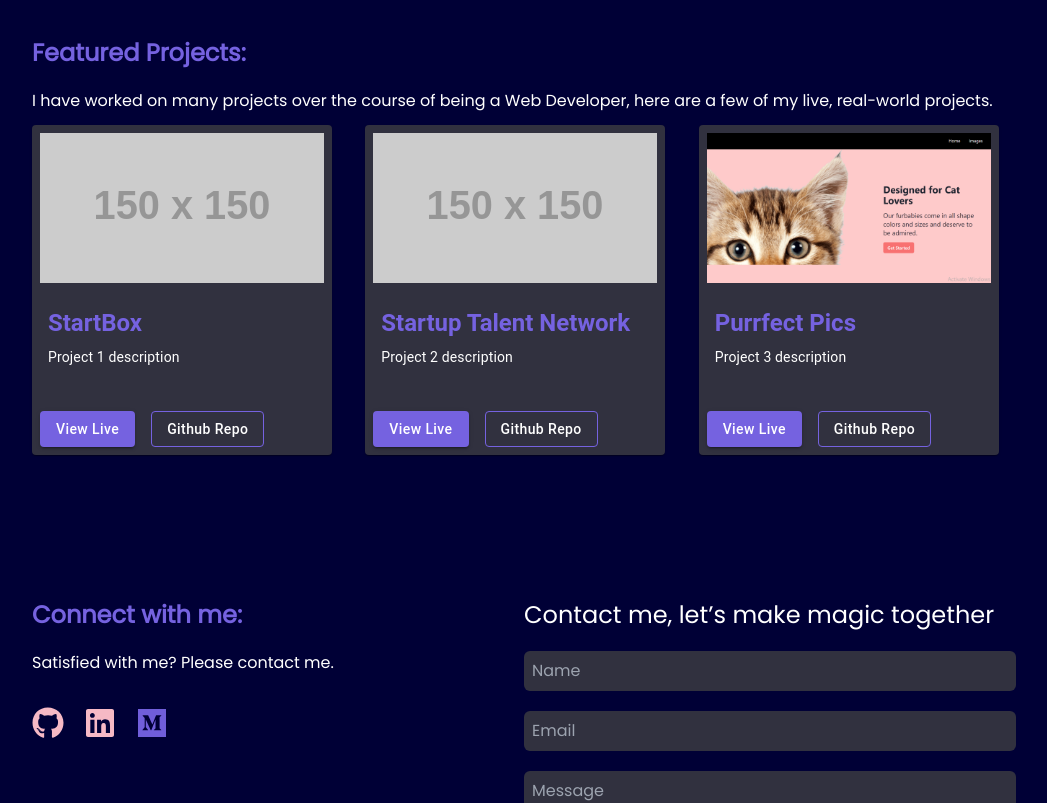
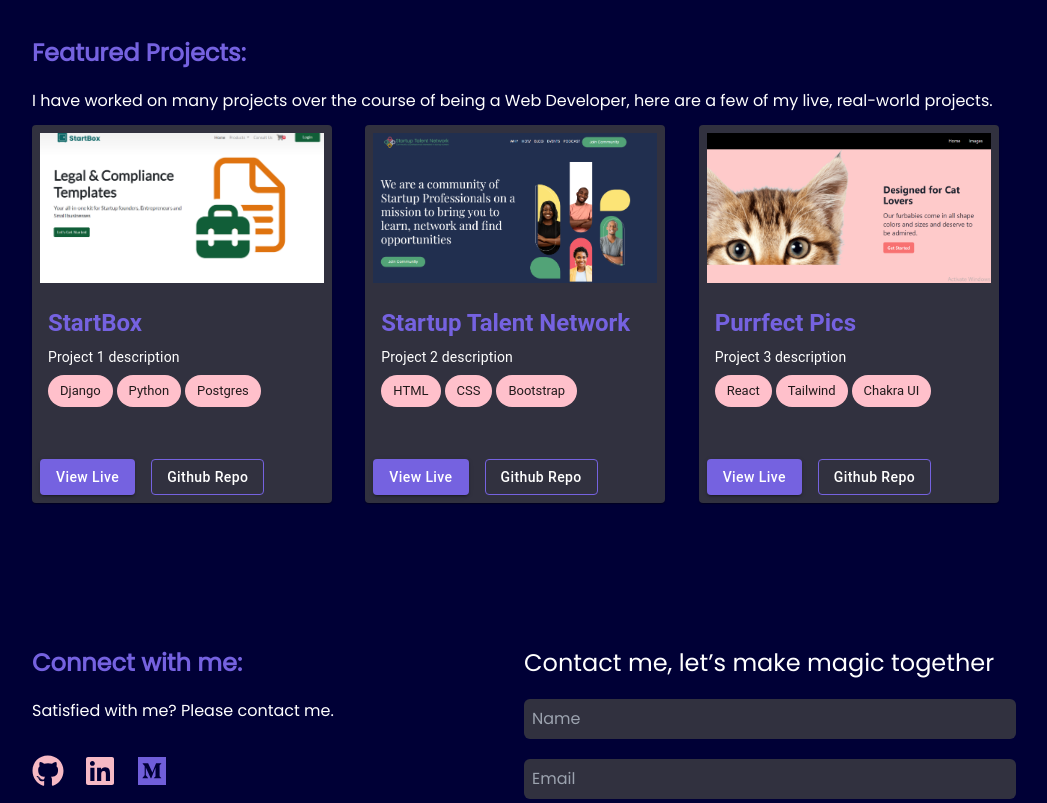
Before and after one commit to hellen17/portfolio-website, a React (Create React App) app: page / in a window 1280 px wide. Shown: the part 980-1783 px from the top of the page, without its empty margins (116-1163 px from the left). Built offline with nearby package versions, Linux system fonts and the light colour scheme.

Commit message:
add skills to project section

```diff
--- a/src/components/Contact.js
+++ b/src/components/Contact.js
@@ -11,10 +11,15 @@ export default function Contact(){
                 <p>Satisfied with me? Please contact me.
                 </p>
                 <div className='flex gap-5 my-8 animate-pulse transition delay-150 duration-300 ease-in-out'>
-
-                    <FaGithub size={32} color='pink' />
-                    <FaLinkedin size={32} color='pink' />
-                    <FaMedium size={32} color='7562E0' />
+                    <a href="https://github.com/hellen17" target="_blank" rel="noopener">
+                        <FaGithub size={32} color='pink' />
+                    </a>
+                    <a href="https://www.linkedin.com/in/hellenkokach/" target="_blank" rel="noopener">
+                        <FaLinkedin size={32} href='' color='pink' />
+                    </a>
+                    <a href="https://hellenkokach.medium.com/" target="_blank" rel="noopener">
+                        <FaMedium size={32} color='7562E0' />
+                    </a>
 
 
 
--- a/src/components/Project.js
+++ b/src/components/Project.js
@@ -1,6 +1,7 @@
-import {Card, CardMedia,Typography, CardContent, Button, CardActions} from '@mui/material'
+import {Card, CardMedia,Typography, CardContent, Button, CardActions, Chip} from '@mui/material'
 import { makeStyles } from '@mui/styles';
 import projectData from '../projectData.js';
+
 
 const useStyles = makeStyles({
     outlinedButton: {
@@ -23,12 +24,14 @@ export default function Project() {
             <div className='grid lg:grid-cols-3 gap-4'>
                 {projectData.map((project) => (
                     <Card sx={{ maxWidth: 300, backgroundColor: '#31313F' }} className="mt-3">
+                        <div class="bg-gradient-red">
                             <CardMedia
                                 sx={{ height: 150,  margin: 1
                                 }}
                                 image={project.thumbnail}
                                 title={project.name}
                             />
+                        </div>
                         <CardContent>
                             <Typography gutterBottom variant="h5" component="div" style={{ color: 'var(--primary-color)',fontWeight: 'bold' }}>
                             {project.name}
@@ -36,11 +39,16 @@ export default function Project() {
                             <Typography variant="body2" color="white">
                                 {project.description}
                             </Typography>
+
+                            {project.technologies.map(skill => (
+                                <Chip key={project.id} label={skill}  className='mr-1 my-2' style={{ backgroundColor:'pink'}} />
+                            ))}
+
                         </CardContent>
                         <CardActions>
                         <div className="flex mt-5">
-                            <Button variant="contained" style={{ textTransform: 'none', marginRight: '1rem', backgroundColor: 'var(--primary-color)' }} >View Live</Button>
-                            <Button variant="outlined" style={{ textTransform: 'none' }} className={classes.outlinedButton} >Github Repo</Button>
+                            <Button variant="contained" component="a" href={project.live} target="_blank" style={{ textTransform: 'none', marginRight: '1rem', backgroundColor: 'var(--primary-color)' }} >View Live</Button>
+                            <Button variant="outlined" component="a" href={project.github} target="_blank" style={{ textTransform: 'none' }} className={classes.outlinedButton} >Github Repo</Button>
                         </div>
                         </CardActions>
                     </Card>
--- a/src/projectData.js
+++ b/src/projectData.js
@@ -3,28 +3,28 @@ const projectData = [
         id: 1,
         name: 'StartBox',
         description: 'Project 1 description',
-        thumbnail: 'https://via.placeholder.com/150',
-        technologies: ['HTML', 'CSS', 'JavaScript'],
-        github: '   ',
-        live: '   '
+        thumbnail: './images/startbox.png',
+        technologies: ['Django', 'Python', 'Postgres'],
+        github: '',
+        live: 'https://startbx.com/'
     },
     {
         id: 2,
         name: 'Startup Talent Network',
         description: 'Project 2 description',
-        thumbnail: 'https://via.placeholder.com/150',
-        technologies: ['HTML', 'CSS', 'JavaScript'],
+        thumbnail: './images/stn.png',
+        technologies: ['HTML', 'CSS', 'Bootstrap'],
         github: '   ',
-        live: '   '
+        live: 'https://www.startuptalentnetwork.co/'
     },
     {
         id: 3,
         name: 'Purrfect Pics',
         description: 'Project 3 description',
         thumbnail: './images/purrfect pics.png',
-        technologies: ['HTML', 'CSS', 'JavaScript'],
+        technologies: ['React', 'Tailwind', 'Chakra UI'],
         github: '   ',
-        live: '   '
+        live: 'https://purrfectpics.netlify.app/'
     },
     // {
     //     id: 4,
```
Also changed, not shown: public/images/startbox.png (added), public/images/stn.png (added). Lines whose indentation alone changed are shown as unchanged.
